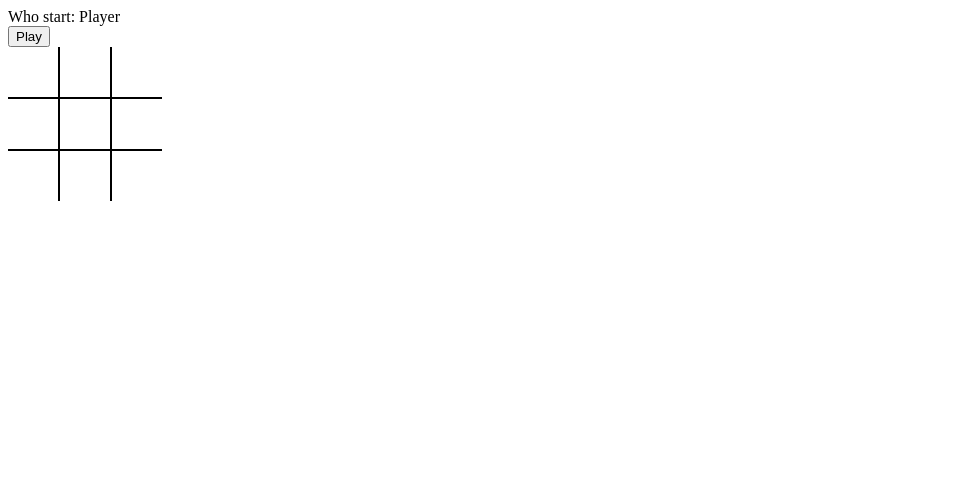
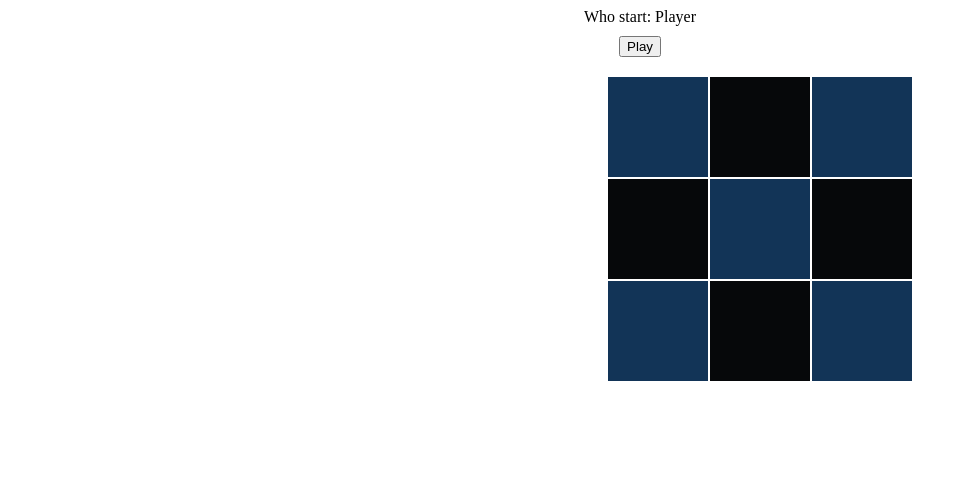
Before and after one commit to kkaori146/Project-Tic-Tac-Toe-Game, a plain HTML site: page index.html in a window 1280 px wide. Shown: the whole page, without its empty margins (0-967 px from the left). Drawn offline with Linux system fonts and the light colour scheme.

Commit message:
CSS: fixed

```diff
--- a/assets/css/style.css
+++ b/assets/css/style.css
@@ -1,14 +1,25 @@
-#dvjogo {
-    width: 160px;
-    height: 160px;
+#game {
+    padding-top: 20px;
+    margin-left: 600px;
+    width: 400px;
+    height: 400px;
     display: flex;
     flex-wrap: wrap;
     align-content: flex-start;
+    color: #FFF;
 }
 
-.posJogo {
-    width: 50px;
-    height: 50px;
+#menu {
+    text-align: center;
+}
+
+#whoStart{
+    margin-bottom: 10px;
+}
+
+.gamePosition {
+    width: 100px;
+    height: 100px;
     margin: 0px;
     padding: 0px;
     cursor: pointer;
@@ -16,51 +27,61 @@
     justify-content: center;
     align-items: center;
     font-size: 40px;
+    background-color: #CCC;
 }
 
- #p1 {
-    border-right: 1px solid #000;
-    border-bottom: 1px solid #000;
+ #position1 {
+    border-right: 1px solid #FFF;
+    border-bottom: 1px solid #FFF;
+    background-color: rgb(18, 52, 87);
 }
 
-#p2 {
-    border-right: 1px solid #000;
-    border-left: 1px solid #000;
-    border-bottom: 1px solid #000;
+#position2 {
+    border-right: 1px solid #FFF;
+    border-left: 1px solid #FFF;
+    border-bottom: 1px solid #FFF;
+    background-color: rgb(6, 8, 10);
 }
 
-#p3 {
-    border-left: 1px solid #000;
-    border-bottom: 1px solid #000;
+#position3 {
+    border-left: 1px solid #FFF;
+    border-bottom: 1px solid #FFF;
+    background-color: rgb(18, 52, 87);
 }
 
-#p4 {
-    border-right: 1px solid #000;
-    border-top: 1px solid #000;
-    border-bottom: 1px solid #000;
+#position4 {
+    border-right: 1px solid #FFF;
+    border-top: 1px solid #FFF;
+    border-bottom: 1px solid #FFF;
+    background-color: rgb(6, 8, 10);
 }
 
-#p5 {
-    border: 1px solid #000;
+#position5 {
+    border: 1px solid #FFF;
+    background-color: rgb(18, 52, 87);
 }
 
-#p6 {
-    border-left: 1px solid #000;
-    border-top: 1px solid #000;
-    border-bottom: 1px solid #000;
+#position6 {
+    border-left: 1px solid #FFF;
+    border-top: 1px solid #FFF;
+    border-bottom: 1px solid #FFF;
+    background-color: rgb(6, 8, 10);
 }
 
-#p7 {
-    border-right: 1px solid #000;
-    border-top: 1px solid #000;
+#position7 {
+    border-right: 1px solid #FFF;
+    border-top: 1px solid #FFF;
+    background-color: rgb(18, 52, 87);
 }
 
-#p8 {
-    border-right: 1px solid #000;
-    border-left: 1px solid #000;
-    border-top: 1px solid #000;
+#position8 {
+    border-right: 1px solid #FFF;
+    border-left: 1px solid #FFF;
+    border-top: 1px solid #FFF;
+    background-color: rgb(6, 8, 10);
 }
-#p9 {
-    border-left: 1px solid #000;
-    border-top: 1px solid #000;
+#position9 {
+    border-left: 1px solid #FFF;
+    border-top: 1px solid #FFF;
+    background-color: rgb(18, 52, 87);
 }
--- a/assets/script.js
+++ b/assets/script.js
@@ -17,6 +17,9 @@ function cpuJoga() {
             }while(jogo[l][c]!="");
             jogo[l][c]="O";
         } else if(nivel==2){
+            //NIVEL2
+            //ATAQUE
+            //jogadas linha 1
             if((jogo[0][0]=="O")&&(jogo[0][1]=="O")&&(jogo[0][2]=="")){
                 jogo[0][2]="O";
             } else if((jogo[0][0]=="O")&&(jogo[0][2]=="O")&&(jogo[0][1]=="")){
@@ -143,7 +146,7 @@ function verificaVitoria() {
     }
 
 
-function jogar(p) {
+function play(p) {
     if((jogando)&&(quemJoga==0)){
         switch(p){
             case 1:
@@ -230,7 +233,7 @@ function atualizaTabuleiro(){
     }
 }
 
-function inicia() {
+function start() {
     jogando=true;
     jogadaCpu=1;
     jogo=[
@@ -239,22 +242,22 @@ function inicia() {
         ["","",""]
     ];
     tabuleiro=[
-        [document.getElementById("p1"),document.getElementById("p2"), document.getElementById("p3")],
-        [document.getElementById("p4"),document.getElementById("p5"), document.getElementById("p6")],
-        [document.getElementById("p7"),document.getElementById("p8"), document.getElementById("p9")]
+        [document.getElementById("position1"),document.getElementById("position2"), document.getElementById("position3")],
+        [document.getElementById("position4"),document.getElementById("position5"), document.getElementById("position6")],
+        [document.getElementById("position7"),document.getElementById("position8"), document.getElementById("position9")]
     ];
     atualizaTabuleiro();
     if(quemComeca==1){
         quemComeca=0;
         quemJoga=quemComeca;
-        document.getElementById("dvQuemComeca").innerHTML="Who start: Player";
+        document.getElementById("whoStart").innerHTML="Who start: Player";
 
     } else {
         quemComeca=1;
         quemJoga=quemComeca;
-        document.getElementById("dvQuemComeca").innerHTML="Who Start: Computer"
+        document.getElementById("whoStart").innerHTML="Who Start: Computer"
         cpuJoga();
     }
 }
 
-window.addEventListener("load", inicia);
+window.addEventListener("load", start);
--- a/index.html
+++ b/index.html
@@ -8,20 +8,20 @@
     <link rel="stylesheet" href="./assets/css/style.css">
 </head>
 <body>
-    <div id="dvmenu">
-        <div id="dvQuemComeca">Who start: </div>
-        <button onclick="inicia()">Play</button>
+    <div id="menu">
+        <div id="whoStart">Who start: </div>
+        <button onclick="start()">Play</button>
     </div>
-    <div id="dvjogo">
-        <div id="p1" class="posJogo" onclick="jogar(1)"></div>
-        <div id="p2" class="posJogo" onclick="jogar(2)"></div>
-        <div id="p3" class="posJogo" onclick="jogar(3)"></div>
-        <div id="p4" class="posJogo" onclick="jogar(4)"></div>
-        <div id="p5" class="posJogo" onclick="jogar(5)"></div>
-        <div id="p6" class="posJogo" onclick="jogar(6)"></div>
-        <div id="p7" class="posJogo" onclick="jogar(7)"></div>
-        <div id="p8" class="posJogo" onclick="jogar(8)"></div>
-        <div id="p9" class="posJogo" onclick="jogar(9)"></div>
+    <div id="game">
+        <div id="position1" class="gamePosition" onclick="play(1)"></div>
+        <div id="position2" class="gamePosition" onclick="play(2)"></div>
+        <div id="position3" class="gamePosition" onclick="play(3)"></div>
+        <div id="position4" class="gamePosition" onclick="play(4)"></div>
+        <div id="position5" class="gamePosition" onclick="play(5)"></div>
+        <div id="position6" class="gamePosition" onclick="play(6)"></div>
+        <div id="position7" class="gamePosition" onclick="play(7)"></div>
+        <div id="position8" class="gamePosition" onclick="play(8)"></div>
+        <div id="position9" class="gamePosition" onclick="play(9)"></div>
     </div>
 
     <script src="./assets/script.js"></script>
```
